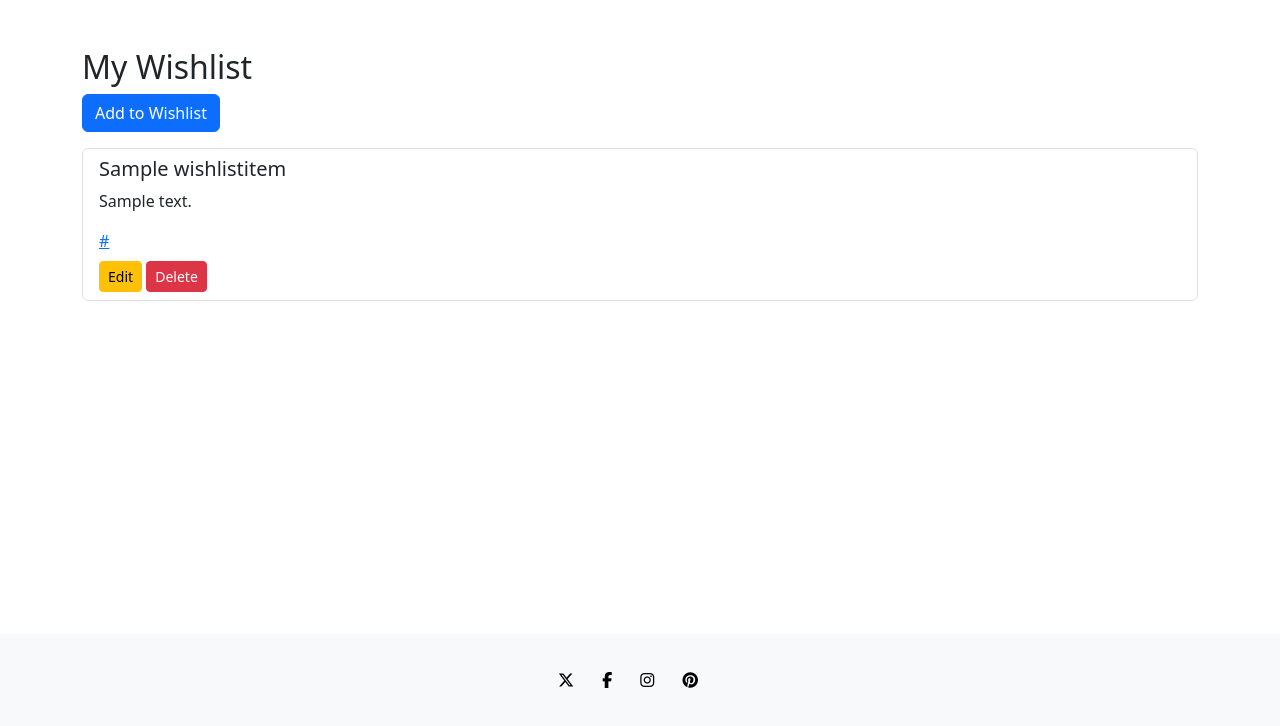
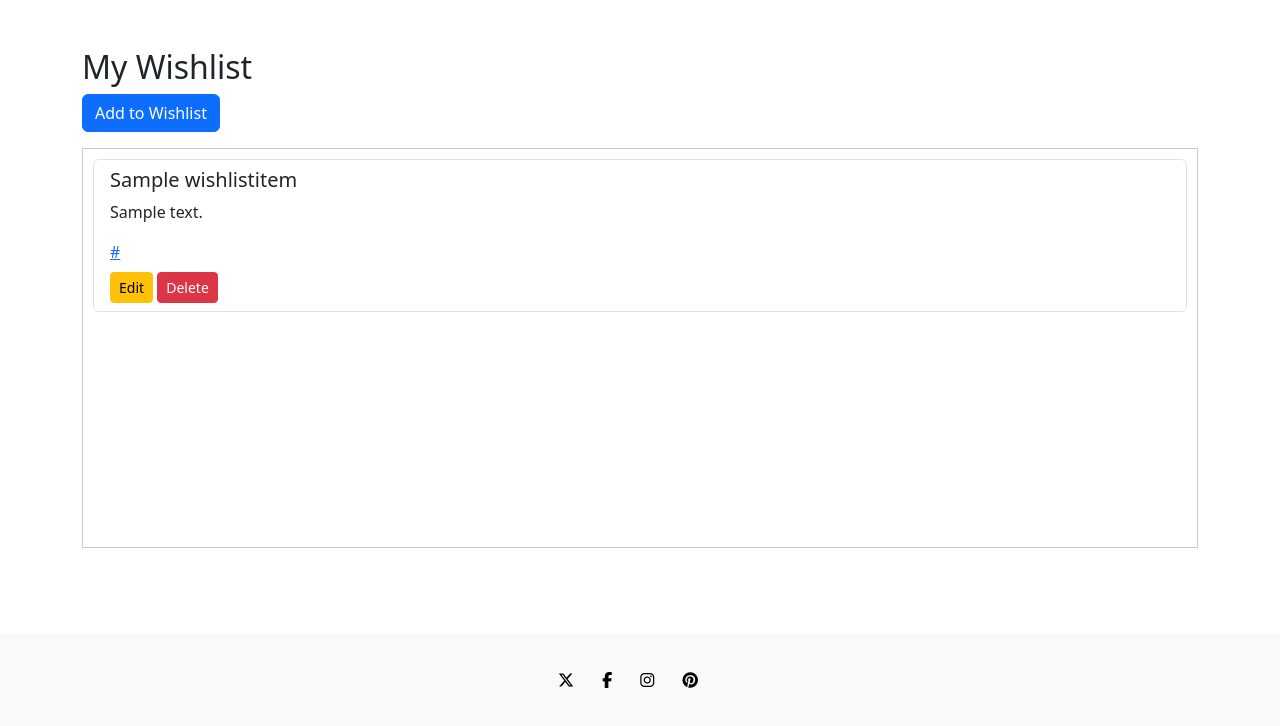
Before and after one commit to csmatthew/test-gifting-genie, a Django app: page /wishlist/ in a window 1280 px wide. Shown: the part 74-800 px from the top of the page. Run offline with Django 5.2, Linux system fonts and the light colour scheme; a user stored in the database is signed in; tables that the repository leaves empty hold one stand-in row (values such as "Sample post"); some libraries are stand-ins or nearby versions.

Commit message:
add wishlist

```diff
--- a/wishlist/templates/wishlist/wishlist.html
+++ b/wishlist/templates/wishlist/wishlist.html
@@ -4,6 +4,7 @@
 <div class="container mt-5">
     <h2>My Wishlist</h2>
     <a href="{% url 'add_wishlist_item' %}" class="btn btn-primary mb-3">Add to Wishlist</a>
+    <div style="width: 100%; height: 400px; overflow-y: auto; border: 1px solid #ccc; padding: 10px;">
         <ul class="list-group">
             {% for item in wishlist_items %}
             <li class="list-group-item">
@@ -21,4 +22,5 @@
             {% endfor %}
         </ul>
     </div>
+</div>
 {% endblock %}
```
Lines whose indentation alone changed are shown as unchanged.
